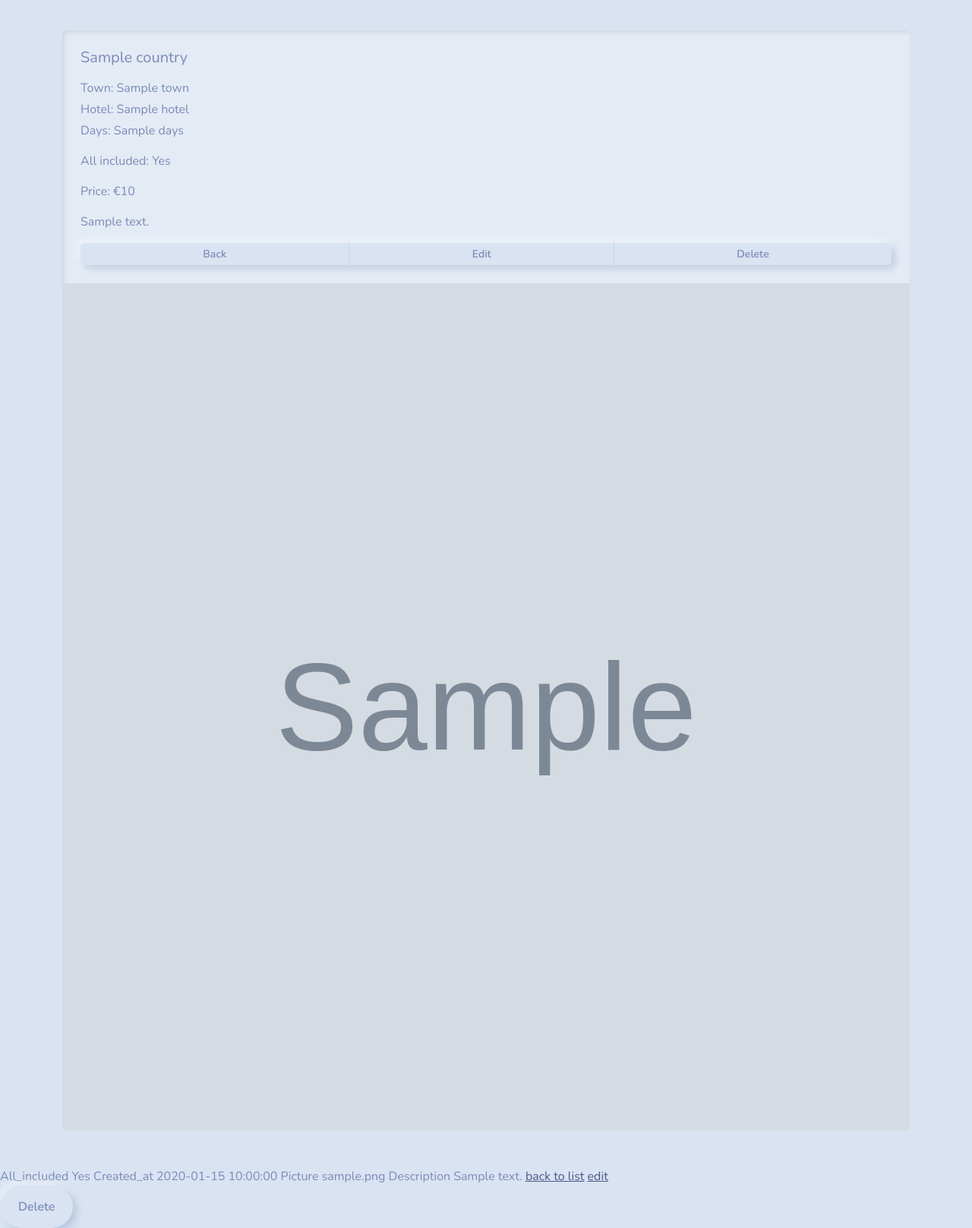
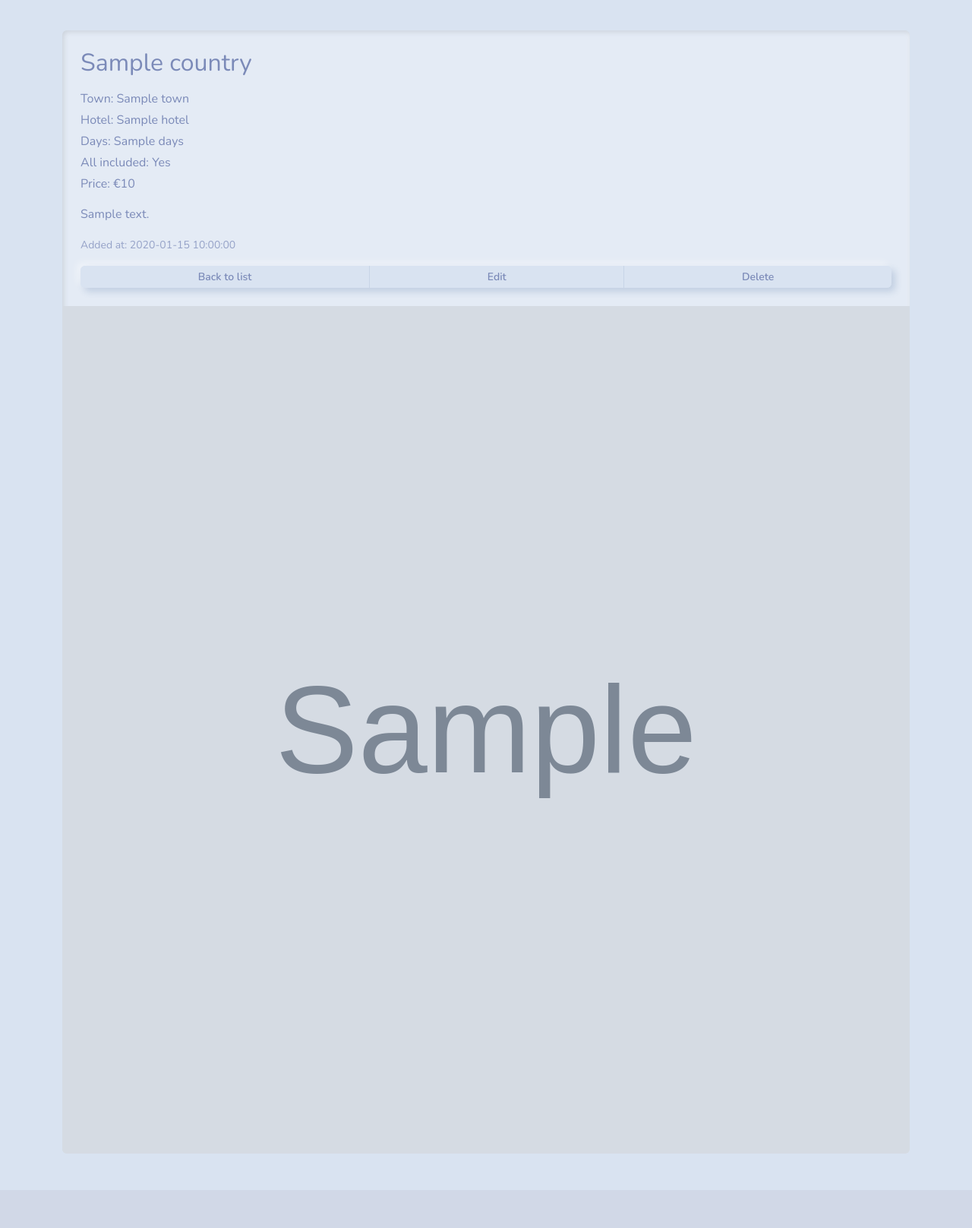
Before and after one commit to DmitriiMal/FE20-Symfony-Day3-Lead-Partner, a Symfony app: template templates/travels/show.html.twig in a window 1280 px wide. Shown: the part 56-1673 px from the top of the page at 76% size. After the commit the page ends 1107 px from the top, so only its background shows below. Run offline with Twig, Linux system fonts and the light colour scheme; the template is opened without the code that fills it: most values are stand-ins (such as "Sample title", 1, 10 or a date in 2020); grey boxes marked "Sample" are stand-in pictures; some libraries are stand-ins or nearby versions.

Commit message:
add edit

```diff
--- a/templates/travels/show.html.twig
+++ b/templates/travels/show.html.twig
@@ -3,18 +3,20 @@
 <div class="container my-5 pt-5">
   <div class="card h-100">
     <div class="card-body">
-      <h5 class="card-title mb-3">{{ travel.country }}</h5>
+      <h2 class="card-title mb-3">{{ travel.country }}</h2>
       <p class="card-text my-1">Town: {{ travel.town }}</p>
       <p class="card-text my-1">Hotel: {{ travel.hotel }}</p>
-      <p class="card-text">Days: {{ travel.days }}</p>
-      <p class="card-text">All included: {{ travel.allIncluded ? 'Yes' : 'No' }}</p>
+      <p class="card-text my-1">Days: {{ travel.days }}</p>
+      <p class="card-text my-1">All included: {{ travel.allIncluded ? 'Yes' : 'No' }}</p>
       <p class="card-text">Price: &euro;{{ travel.price }}</p>
-      <p class="card-text">{{ travel.description }}</p>
-
+      <p class="card-text my-1">{{ travel.description }}</p>
+      <p class="my-3 text-body-secondary">
+        <small>Added at: {{ travel.createdAt ? travel.createdAt|date('Y-m-d H:i:s') : '' }}</small>
+      </p>
 
       <div class="btn-group rounded w-100" role="group" aria-label="Basic example">
-        <a class="btn btn-sm rounded-start btn-info" href="/#{{ travel.id }} ">Back</a>
-        <a class="btn btn-sm btn-warning" href="/edit/{{ travel.id }}">Edit</a>
+        <a class="btn btn-sm rounded-start btn-info" href="{{ path('app_travels_index') }}#{{ travel.id }} ">Back to list</a>
+        <a class="btn btn-sm btn-warning" href="{{ path('app_travels_edit', { id: travel.id }) }}">Edit</a>
         <a class="btn btn-sm rounded-end btn-danger" href="/delete/{{ travel.id }}">Delete</a>
       </div>
     </div>
@@ -23,28 +25,4 @@
   </div>
 </div>
 
-{# #}
-
-      <th>All_included</th>
-      <td>{{ travel.allIncluded ? 'Yes' : 'No' }}</td>
-
-      <th>Created_at</th>
-      <td>{{ travel.createdAt ? travel.createdAt|date('Y-m-d H:i:s') : '' }}</td>
-    </tr>
-    <tr>
-      <th>Picture</th>
-      <td>{{ travel.picture }}</td>
-    </tr>
-    <tr>
-      <th>Description</th>
-      <td>{{ travel.description }}</td>
-    </tr>
-  </tbody>
-</table>
-
-<a href="{{ path('app_travels_index') }}">back to list</a>
-
-<a href="{{ path('app_travels_edit', { id: travel.id }) }}">edit</a>
-
-{{ include('travels/_delete_form.html.twig') }}
-{% endblock %}
+{# #} {# {{ include('travels/_delete_form.html.twig') }} #} {% endblock %}
```
